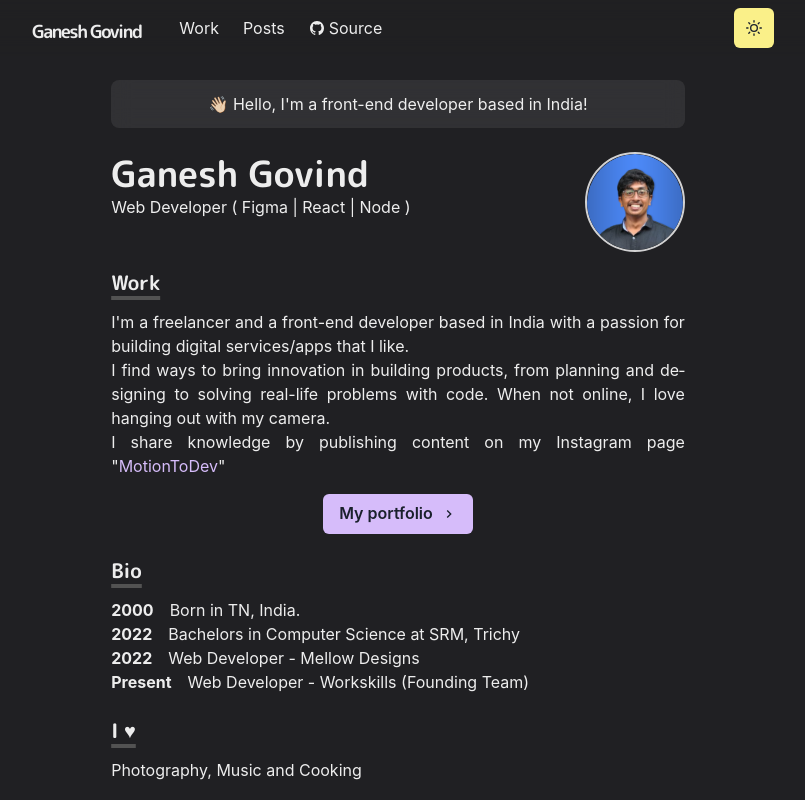
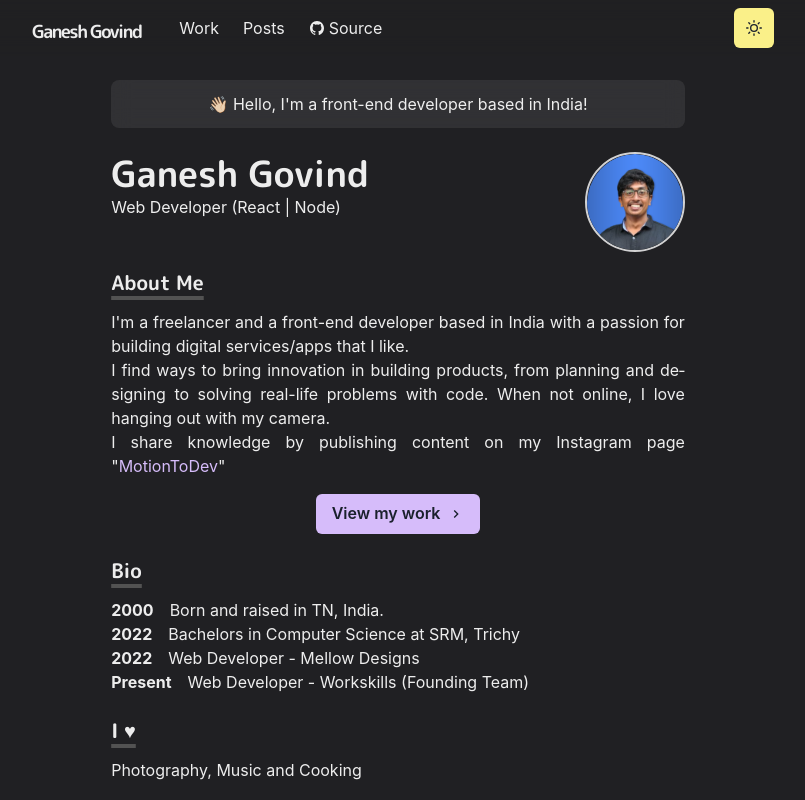
Before and after one commit to CodeMuscle/3js-portfolio, a Next.js app: page / in a window 1280 px wide. Shown: the top 800 px of the page, without its empty margins (242-1047 px from the left). Built offline with nearby package versions, Linux system fonts and the light colour scheme.

Commit message:
Minor changes v2

```diff
--- a/pages/index.js
+++ b/pages/index.js
@@ -16,11 +16,11 @@ import Paragraph from '../components/paragraph'
 import { BioSection, BioYear } from '../components/bio'
 import Layout from '../components/layouts/article'
 import Section from '../components/section'
-import { GridItem } from '../components/grid-item'
+// import { GridItem } from '../components/grid-item'
 import { IoLogoInstagram, IoLogoLinkedin, IoLogoMedium, IoLogoTwitter } from 'react-icons/io5'
 // import thumbYouTube from '../public/images/links/motiontodev.jpg'
-import thumbMenkiki from '../public/images/works/mintverse.png'
-import thumbInkdrop from '../public/images/works/MetricsHub - 1.png'
+// import thumbMenkiki from '../public/images/works/mintverse.png'
+// import thumbInkdrop from '../public/images/works/MetricsHub - 1.png'
 import Image from 'next/image'
 // import ButtonMailto from '../components/mail';
 
@@ -48,7 +48,7 @@ const Home = () => (
           <Heading as="h2" variant="page-title">
             Ganesh Govind
           </Heading>
-          <p>Web Developer ( Figma | React | Node )</p>
+          <p>Web Developer (React | Node)</p>
         </Box>
         <Box
           flexShrink={0}
@@ -79,7 +79,7 @@ const Home = () => (
 
       <Section delay={0.1}>
         <Heading as="h3" variant="section-title">
-          Work
+          About Me
         </Heading>
         <Paragraph>
           I&apos;m a freelancer and a front-end developer based in India with a
@@ -110,7 +110,7 @@ const Home = () => (
             rightIcon={<ChevronRightIcon />}
             colorScheme="purple"
           >
-            My portfolio
+            View my work
           </Button>
         </Box>
       </Section>
@@ -121,7 +121,7 @@ const Home = () => (
         </Heading>
         <BioSection>
           <BioYear>2000</BioYear>
-          Born in TN, India.
+          Born and raised in TN, India.
         </BioSection>
         <BioSection>
           <BioYear>2022</BioYear>
@@ -208,7 +208,7 @@ const Home = () => (
           </ListItem>
         </List>
 
-        <SimpleGrid columns={[1, 2, 2]} gap={6}>
+        {/* <SimpleGrid columns={[1, 2, 2]} gap={6}>
           <GridItem
             href="https://cryptoket-v2.vercel.app/"
             title="Mintverse"
@@ -223,7 +223,7 @@ const Home = () => (
           >
             React - MUI5
           </GridItem>
-        </SimpleGrid>
+        </SimpleGrid> */}
 
         {/* <Heading as="h3" variant="section-title">
           Newsletter
```
